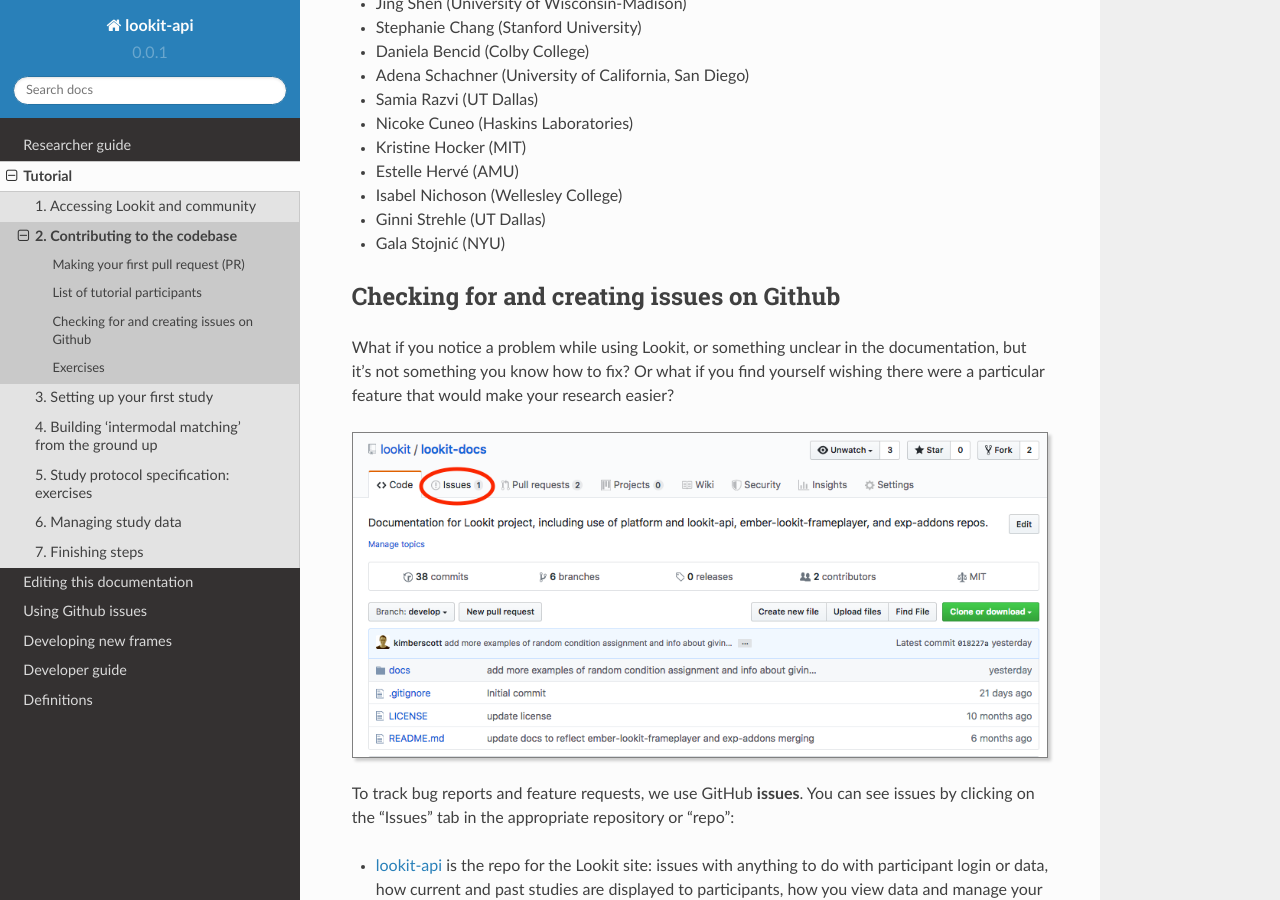
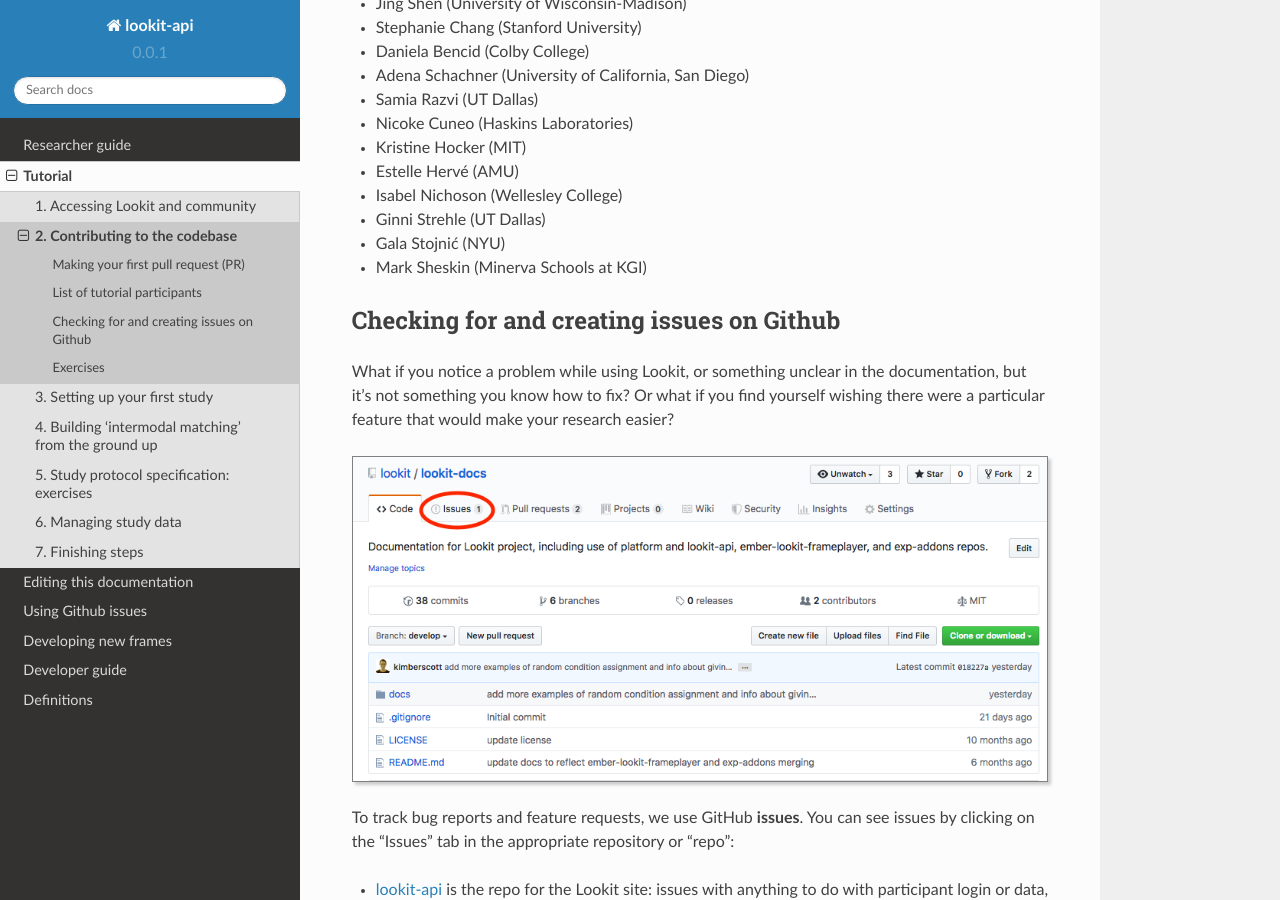
Before and after one commit to lookit/lookit-docs, a Sphinx documentation site: the page built from docs/source/tutorial-contributing.rst, in a window 1280 px wide and 900 px high, scrolled down 4909 px. Built offline with Sphinx 7.4.7 and the Read the Docs theme 2.0.0, drawn with Linux system fonts in a browser that asks for light colours.

Commit message:
Adding myself to researcher list

```diff
--- a/docs/source/tutorial-contributing.rst
+++ b/docs/source/tutorial-contributing.rst
@@ -121,6 +121,7 @@
 - Isabel Nichoson (Wellesley College)
 - Ginni Strehle (UT Dallas)
 - Gala Stojnić (NYU)
+- Mark Sheskin (Minerva Schools at KGI)
 
 .. _Github issues overview:
 
```
